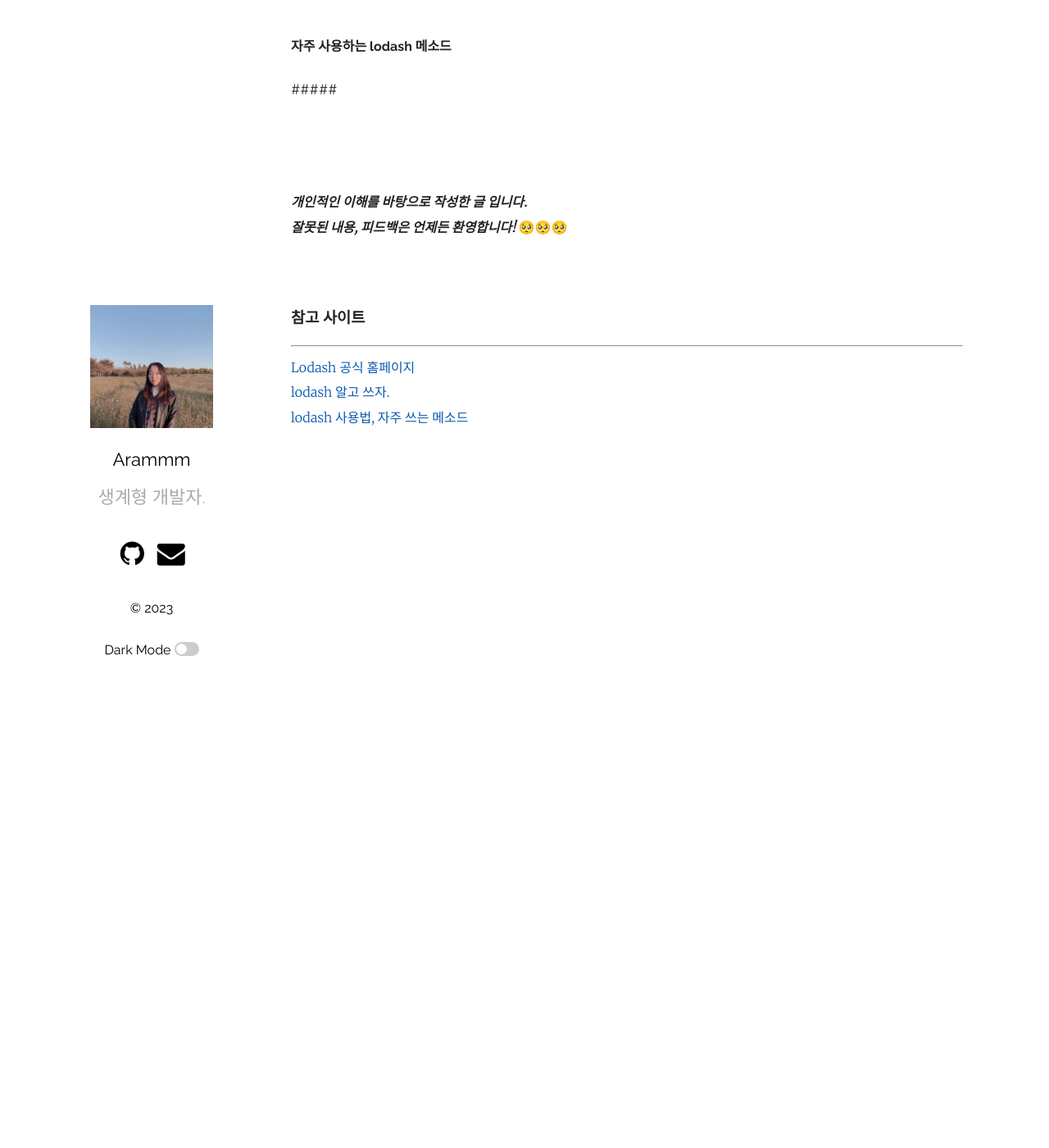
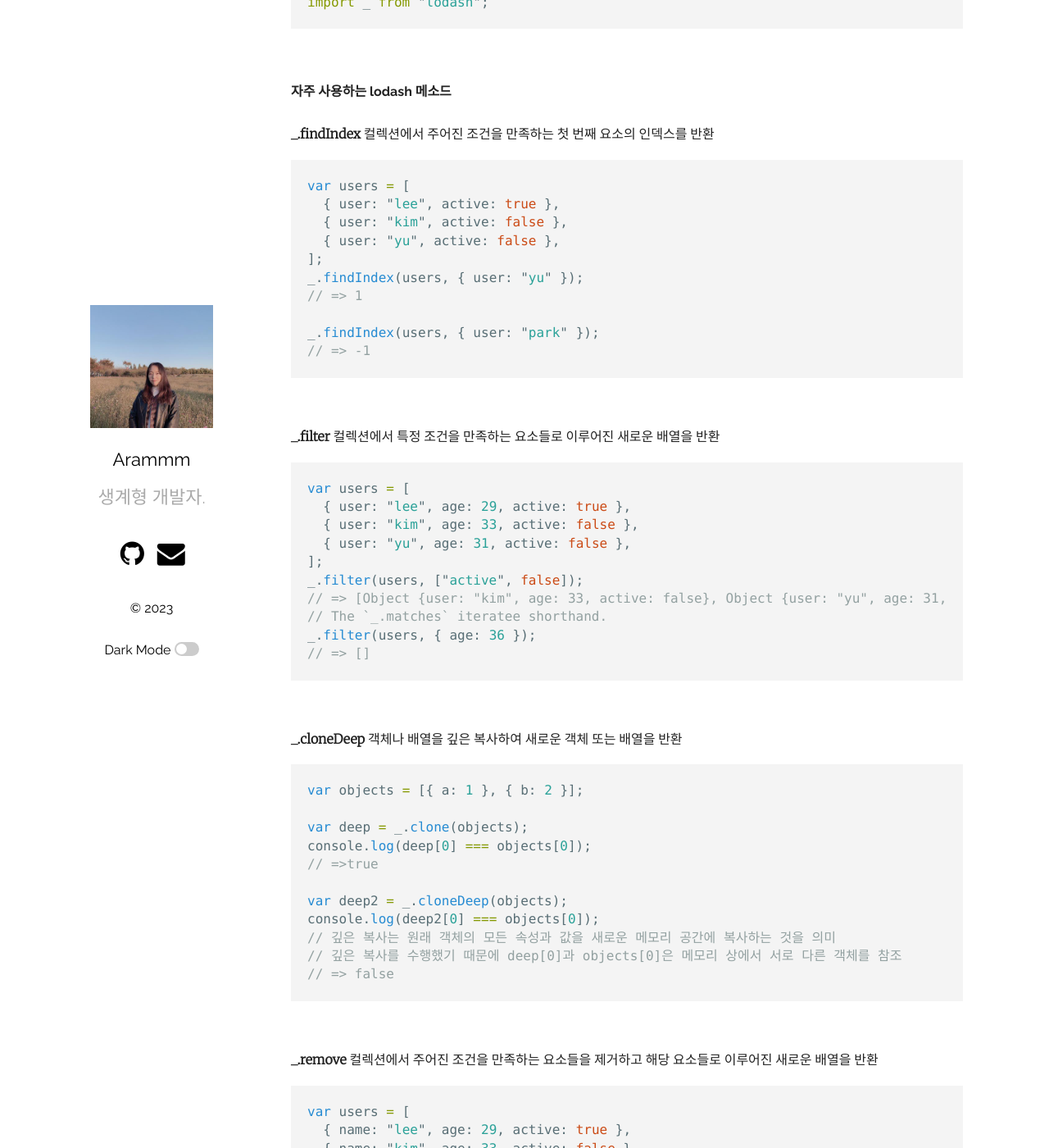
Before and after one commit to YuAram/YuAram.github.io, a Jekyll site: the page built from _posts/2023-06-05-lodash.markdown, in a window 1280 px wide and 1400 px high, scrolled down 897 px. Shown: the whole window at 82% size. Built offline with Jekyll 4.4.1, drawn with Linux system fonts in a browser that asks for light colours; some of the changed text lies outside the part shown.

Commit message:
[js] lodash New post 관련 예제추가

````diff
--- a/_posts/2023-06-05-lodash.markdown
+++ b/_posts/2023-06-05-lodash.markdown
@@ -31,8 +31,9 @@ $ npm i -g npm
 $ npm i --save lodash
 ```
 
+<br/>
+/// 사용하고자 하는 컴포넌트에 import
 ```javascript
-/// 사용하고자 하는 컴포넌트에 import
 import _ from "lodash";
 ```
 
@@ -40,7 +41,108 @@ import _ from "lodash";
 
 #### 자주 사용하는 lodash 메소드
 
-#####
+**\_.findIndex**
+컬렉션에서 주어진 조건을 만족하는 첫 번째 요소의 인덱스를 반환
+
+```javascript
+var users = [
+  { user: "lee", active: true },
+  { user: "kim", active: false },
+  { user: "yu", active: false },
+];
+_.findIndex(users, { user: "yu" });
+// => 1
+
+_.findIndex(users, { user: "park" });
+// => -1
+```
+
+<br/>
+
+**\_.filter**
+컬렉션에서 특정 조건을 만족하는 요소들로 이루어진 새로운 배열을 반환
+
+```javascript
+var users = [
+  { user: "lee", age: 29, active: true },
+  { user: "kim", age: 33, active: false },
+  { user: "yu", age: 31, active: false },
+];
+_.filter(users, ["active", false]);
+// => [Object {user: "kim", age: 33, active: false}, Object {user: "yu", age: 31, active: false}]
+// The `_.matches` iteratee shorthand.
+_.filter(users, { age: 36 });
+// => []
+```
+
+<br/>
+
+**\_.cloneDeep**
+객체나 배열을 깊은 복사하여 새로운 객체 또는 배열을 반환
+
+```javascript
+var objects = [{ a: 1 }, { b: 2 }];
+
+var deep = _.clone(objects);
+console.log(deep[0] === objects[0]);
+// =>true
+
+var deep2 = _.cloneDeep(objects);
+console.log(deep2[0] === objects[0]);
+// 깊은 복사는 원래 객체의 모든 속성과 값을 새로운 메모리 공간에 복사하는 것을 의미
+// 깊은 복사를 수행했기 때문에 deep[0]과 objects[0]은 메모리 상에서 서로 다른 객체를 참조
+// => false
+```
+
+<br/>
+
+**\_.remove**
+컬렉션에서 주어진 조건을 만족하는 요소들을 제거하고 해당 요소들로 이루어진 새로운 배열을 반환
+
+```javascript
+var users = [
+  { name: "lee", age: 29, active: true },
+  { name: "kim", age: 33, active: false },
+  { name: "park", age: 33, active: false },
+  { name: "yu", age: 31, active: false },
+];
+
+var test = _.remove(users, { name: "park" });
+console.log(test); // => [Object {name: "park", age: 33, active: false}]
+console.log(users);
+// => Array (3 items)
+// 0: Object {name: "lee", age: 29, active: true}
+// 1: Object {name: "kim", age: 33, active: false}
+// 2: Object {name: "yu", age: 31, active: false}
+```
+
+<br/>
+
+**\_.chain**
+함수 체이닝(여러 개의 함수를 순차적으로 연결하여 하나의 흐름으로 처리)을 지원하는 기능을 제공
+
+```javascript
+var users = [
+  { user: "kim", age: 33 },
+  { user: "yu", age: 31 },
+  { user: "lee", age: 29 },
+];
+var youngest = _.chain(users)
+  .sortBy("age")
+  .map(function (o) {
+    console.log(o);
+    // age 기준 배열 재정렬
+    // Object {user: "lee", age: 29}
+    // Object {user: "yu", age: 31}
+    // Object {user: "kim", age: 33}
+    return o.user + " is " + o.age;
+    // => "lee is 29" (재정렬 된 배열 내 0번째 값 출력)
+  })
+  .head()
+  .value();
+```
+
+<br/>
 
 <br/><br/><br/>
 **_개인적인 이해를 바탕으로 작성한 글 입니다. <br/>
````
